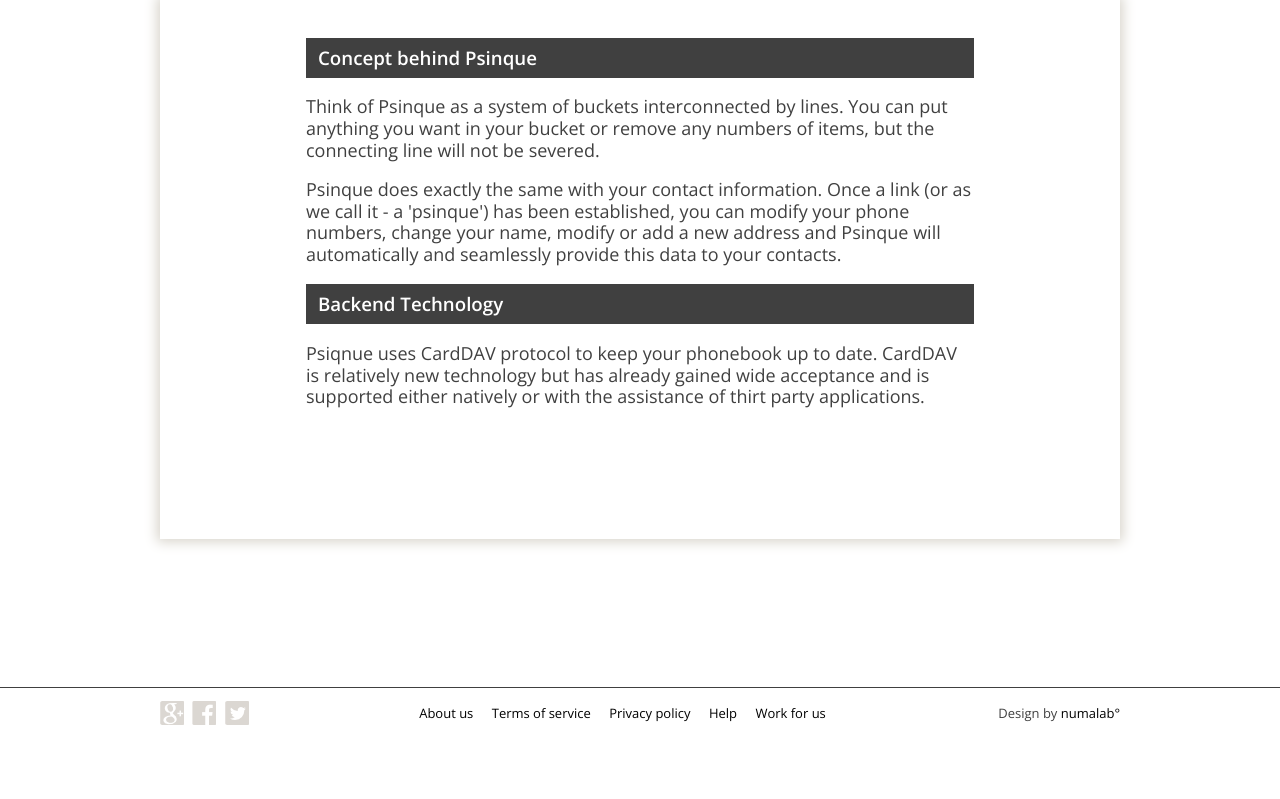
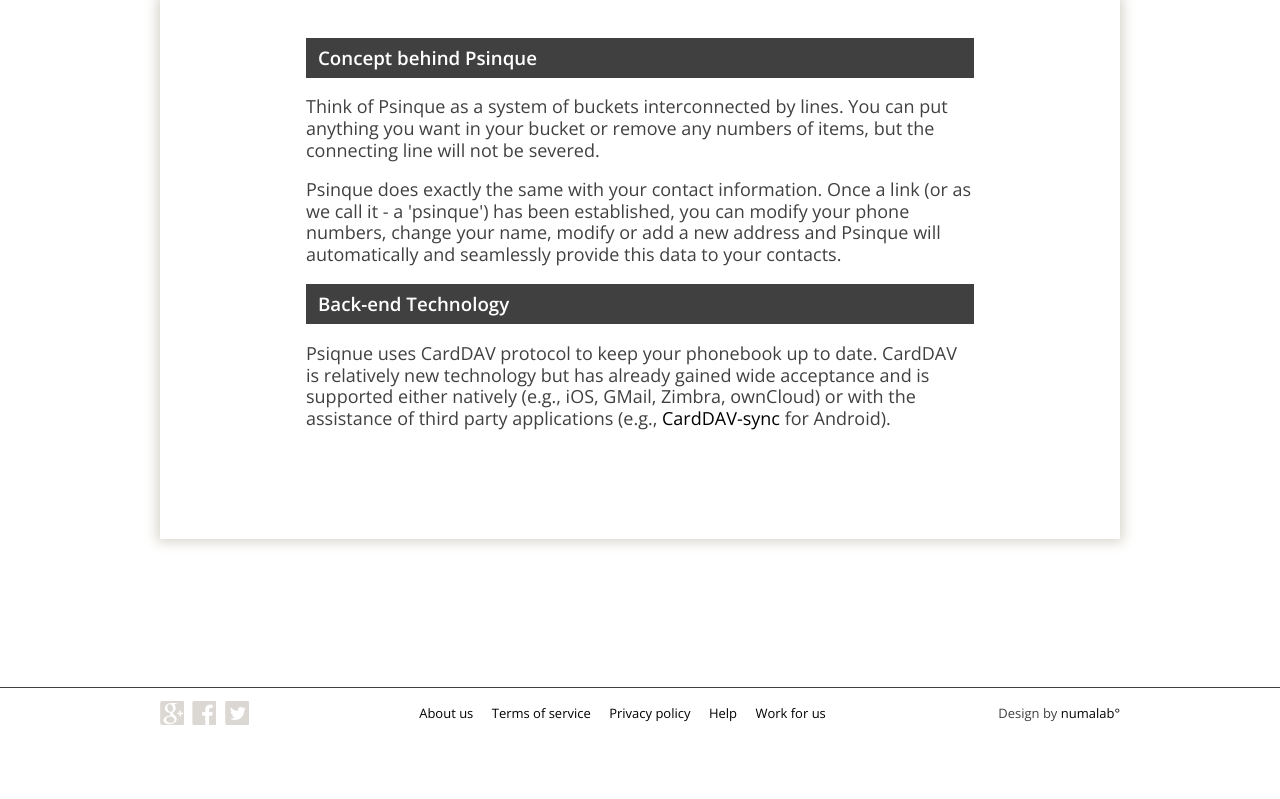
Before and after one commit to kradecki/psinque, a Python web app: template templates/Static_Help_Overview.html in a window 1280 px wide. Shown: the part 62-861 px from the top of the page. Run offline with Jinja, Linux system fonts and the light colour scheme; the template is opened without the code that fills it, so the values that code supplies are empty.

Commit message:
Static pages fixes

```diff
--- a/templates/Static_Help_Overview.html
+++ b/templates/Static_Help_Overview.html
@@ -10,9 +10,9 @@
     Psinque does exactly the same with your contact information. Once a link (or as we call it - a 'psinque') has been established, you can modify your phone numbers, change your name, modify or add a new address and Psinque will automatically and seamlessly provide this data to your contacts.
   </p>
 
-  <h3>Backend Technology</h3>
+  <h3>Back-end Technology</h3>
   <p>
-    Psiqnue uses CardDAV protocol to keep your phonebook up to date. CardDAV is relatively new technology but has already gained wide acceptance and is supported either natively or with the assistance of thirt party applications.
+    Psiqnue uses CardDAV protocol to keep your phonebook up to date. CardDAV is relatively new technology but has already gained wide acceptance and is supported either natively (e.g., iOS, GMail, Zimbra, ownCloud) or with the assistance of third party applications (e.g., <a href="https://play.google.com/store/apps/details?id=org.dmfs.carddav.sync&hl=en">CardDAV-sync</a> for Android).
   </p>
 
 {% endblock %}
--- a/templates/Static_Help_Personas.html
+++ b/templates/Static_Help_Personas.html
@@ -4,7 +4,7 @@
 
   <h3>What are Personas?</h3>
   <p>
-  	Personas are diferent views of your Profile, a sort of 'alter egos'. They serve as filters and allow contacts associated with a particular Persona to synchronize only a designated subset of your Profile data. Let's use an example here: Say you have a bunch of work colleagues that should not be aware of your private phone number, home address or funny nicknames, but should always have your most current work details. You could create a 'Work' Persona, filter out any non-work related information in your Profile and associate your professional contacts with it.
+    Personas are diferent views of your Profile, a sort of 'alter egos'. They serve as filters and allow contacts associated with a particular Persona to synchronize only a designated subset of your Profile data. Let's use an example here: Say you have a bunch of work colleagues that should not be aware of your private phone number, home address or funny nicknames, but should always have your most current work details. You could create a 'Work' Persona, filter out any non-work related information in your Profile and associate your professional contacts with it.
   </p>
 
   <h3>Difference between a Profile and Personas</h3>
@@ -14,7 +14,7 @@
 
   <h3>What are Public Personas?</h3>
   <p>
-  	Public Personas can be seen or synchronized by anyone who is using Psinque. You are free to use them as an individual, but they were created with business users in mind. If you have for example a Pizza Parlor or a shoe repair shop, you could use Public Personas to always keep your customers' devices up-to-date with your contact data.
+    Public Personas can be seen or synchronized by anyone who is using Psinque. You are free to use them as an individual, but they were created with business users in mind. If you have for example a Pizza Parlor or a shoe repair shop, you could use Public Personas to always keep your customers' devices up-to-date with your contact data.
   </p>
 
   <h3>Creating new Persona</h3>
--- a/templates/Static_Help_iOS.html
+++ b/templates/Static_Help_iOS.html
@@ -3,10 +3,10 @@
 {% block content %}
 
   <p>
-  	If you have a device running iOS, you're in luck since iOS devices have built-in native CardDAV support. If you will follow these simple steps, you will be running Psinque on your iPhone or iPad in no time.
+    If you have a device running iOS, you're in luck since iOS devices have built-in native CardDAV support. If you follow these few simple steps, you will be running Psinque on your iPhone or iPad in no time.
   </p>
   <p>
-    Before you proceed, make sure that you have enabled CardDAV synchronization in your settings and have your unique login/password combination ready.
+    Before you proceed, make sure that you have enabled CardDAV synchronization in your Psinque settings and have your unique login/password combination ready.
   </p>
 
   <ol>
```
